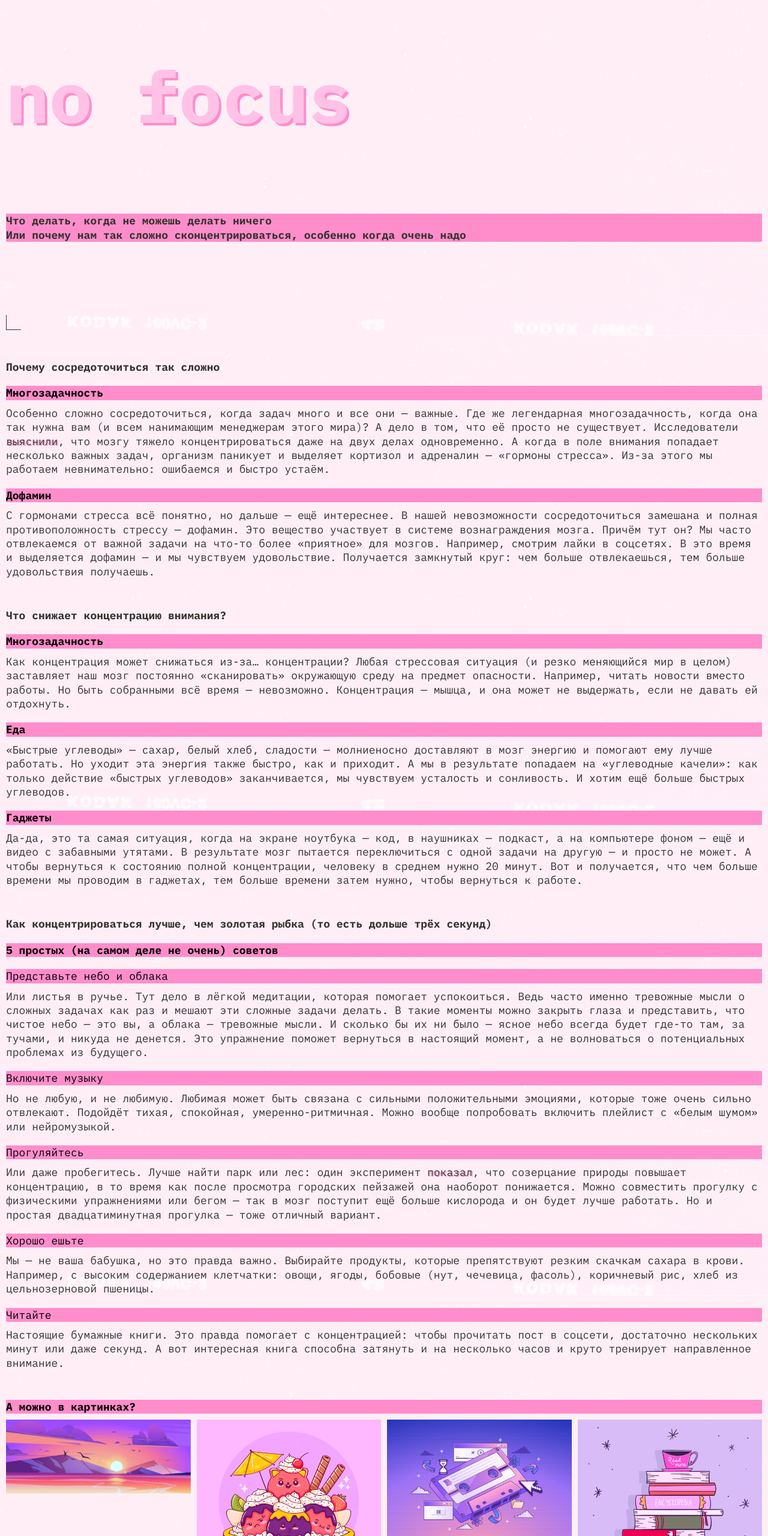
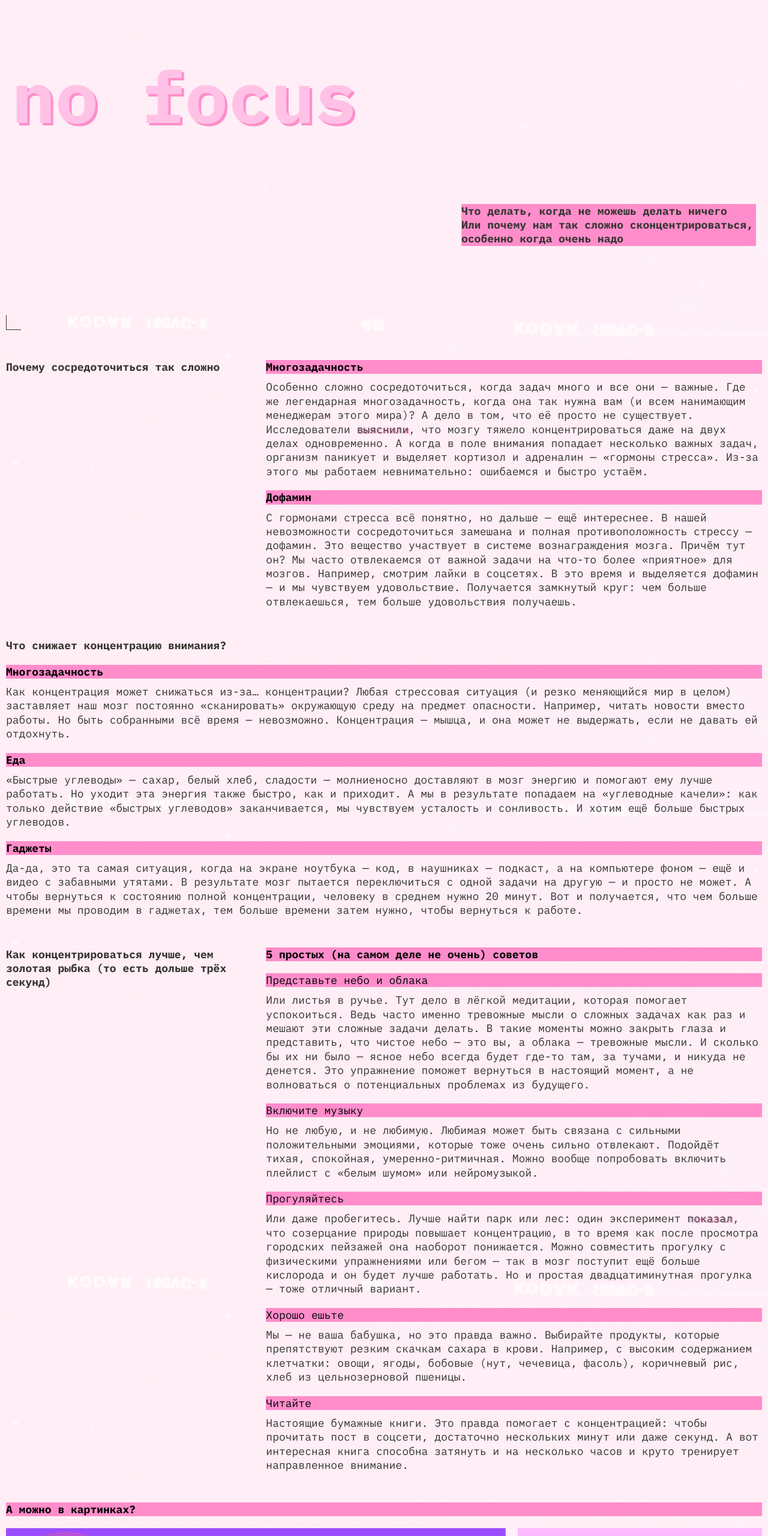
Before and after one commit to macaronin01/slozhno-sosredotochitsya-ad, a plain HTML site: page index.html in a window 1280 px wide. Shown: the part 240-2800 px from the top of the page at 60% size. Drawn offline with Linux system fonts and the light colour scheme.

Commit message:
добавлено медиа для 768px

```diff
--- a/index.html
+++ b/index.html
@@ -46,7 +46,7 @@
         </ul>
       </nav>
       <h1 class="cover-title">no focus</h1>
-      <div class="header__cover title-decor">
+      <div class="header__cover title-decor title-header-decor">
         <p>
           Что делать, когда не можешь делать ничего<br>
           Или почему нам так сложно сконцентрироваться, особенно когда очень надо
--- a/styles/dark.css
+++ b/styles/dark.css
@@ -13,6 +13,9 @@
   --decorated-color: var(--accent-color); /* цвет уголков */
   --subtitle-h3-color: var(--page-color); /* цвет заголовка без фона */
   --title-h3-color: var(--accent-color);
+
+  --background-image: url(../images/cover-image-dark.png);
+  --decoration-gap: clamp(10px , 2.65vw , 20px);
 }
 
 @media (prefers-color-scheme: dark) {
@@ -25,5 +28,8 @@
     --decorated-color: var(--accent-color); /* цвет уголков */
     --subtitle-h3-color: var(--page-color); /* цвет заголовка без фона */
     --title-h3-color: var(--accent-color);
+
+    --background-image: url(../images/cover-image-dark.png);
+    --decoration-gap: clamp(10px , 2.65vw , 20px);
   }
 }
--- a/styles/light.css
+++ b/styles/light.css
@@ -14,7 +14,8 @@
   --subtitle-h3-color: var(--text-color); /* цвет заголовка без фона */
   --title-h3-color: var(--text-color);
 
-  --background-image: url(../images/cover-image-light.png)
+  --background-image: url(../images/cover-image-light.png);
+  --decoration-gap: clamp(10px , 2.65vw , 20px);
 }
 
 .theme-light .header__rec-text {
@@ -32,6 +33,11 @@
     --subtitle-h3-color: var(--text-color); /* цвет заголовка без фона */
     --title-h3-color: var(--text-color);
 
-    --background-image: url(../images/cover-image-light.png)
+    --background-image: url(../images/cover-image-light.png);
+    --decoration-gap: clamp(10px , 2.65vw , 20px);
+  }
+
+  .header__rec-text {
+    display: none;
   }
 }
--- a/styles/style.css
+++ b/styles/style.css
@@ -14,12 +14,13 @@
 .header {
   height: 100vh;
   min-height: 668px;
+  width: 100%;
   display: grid;
   grid-template-rows: 1fr min-content 1fr;
   grid-template-columns: 1fr;
   position: relative;
   align-items: center;
-  padding: 10px;
+  padding: var(--decoration-gap);
 }
 
 .title-decor {
@@ -31,6 +32,8 @@
 .regular {
   font-weight: normal;
 }
+
+
 
 .header__rec-text {
   display: flex;
@@ -68,8 +71,7 @@
 .header__theme-menu {
   justify-self: end;
   align-self: start;
-  margin-top: 65px;
-  margin-right: var(--decoration-gap);
+  margin-top: clamp(65px, calc(-173.3px + 35.67vh), 192px);;
 }
 
 .header__theme-menu-button {
@@ -88,7 +90,7 @@
 }
 
 .header__theme-menu-button:hover:not(.header__theme-menu-button_active) {
-  outline: 1px solid rgba(255, 0, 112, 0.4);
+  outline: 1px solid var(--button-color);
 }
 
 .header__theme-menu-button:focus-visible {
@@ -112,6 +114,7 @@
 .header__cover {
   color: var(--subtitle-h3-color);
   font-weight: bold;
+
 }
 
 .decorated-zone {
@@ -188,11 +191,15 @@
 }
 
 .main__section-image {
-  width: 100%;
+  /*width: 100%;
   height: auto;
   object-fit: contain;
   margin: 0;
   padding: 0;
+  display: block;*/
+  height: 100%;
+  width: 100%;
+  object-fit: cover;
   display: block;
 }
 
@@ -212,3 +219,71 @@
   color: var(--title-color);
   text-shadow: 2px 2px 0 var(--accent-color);
 }
+
+@media (width >= 768px) {
+  .header__cover {
+    justify-self: end;
+  }
+
+  .title-header-decor {
+    width: clamp(364px, calc(-17px + 49.609vw), 491px);
+  }
+
+  .main__section.section-why, .main__section.section-how {
+    display: grid;
+    grid-template-columns: 1fr 2fr;
+    gap: 20px;
+  }
+
+  .main__section-answers-why .answer:first-child, .main__section-answers-how .answer:first-child {
+    margin: 0;
+  }
+
+  .main__section.section-what .main__section-title {
+    width: calc((100% * 1/3) - 20px);
+  }
+
+  .main__image-list {
+    grid-template-rows: auto;
+    grid-template-columns: repeat(3, 1fr);
+    margin-top: 20px;
+    gap: 20px;
+  }
+
+  .image-item {
+    margin: 0;
+  }
+
+/*  .gallery__item:nth-child(1) {*/
+  .image-item:nth-child(1) {
+    grid-column: 1 / 3;
+  /*  grid-row: 2 / 3;*/
+  }
+
+  .image-item:nth-child(2) {
+    grid-column: 3 / 4;
+    grid-row:  1 / 3;
+  }
+
+  .image-item:nth-child(3) {
+    grid-column: 1 / 2;
+    grid-row: 2 / 4;
+  }
+
+  .image-item:nth-child(4) {
+    grid-column: 2 / 3;
+    grid-row: 2 / 3;
+  }
+
+  .image-item:nth-child(5) {
+    grid-column: 2 / 4;
+    grid-row: 3 / 4;
+  }
+}
+
+/* для большого экрана
+.main__section-answers-what {
+    display: grid;
+    grid-template-columns: repeat(3, 1fr);
+    gap: 20px;
+  } */
--- a/styles/variables.css
+++ b/styles/variables.css
@@ -9,4 +9,5 @@
   --title-h3-color: var(--accent-color); /* цвет заголовка без фона*/
 
   --background-image: url(../images/cover-image-dark.png);
+  --decoration-gap: clamp(10px , 2.65vw , 20px);
 }
```
